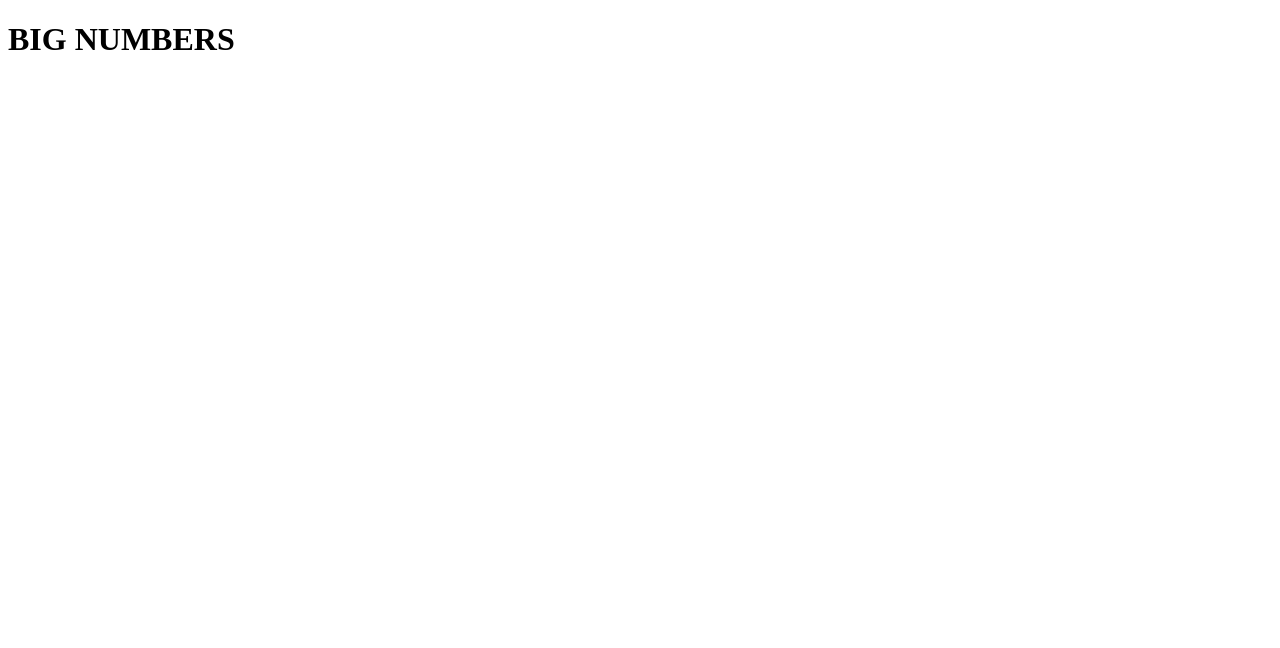
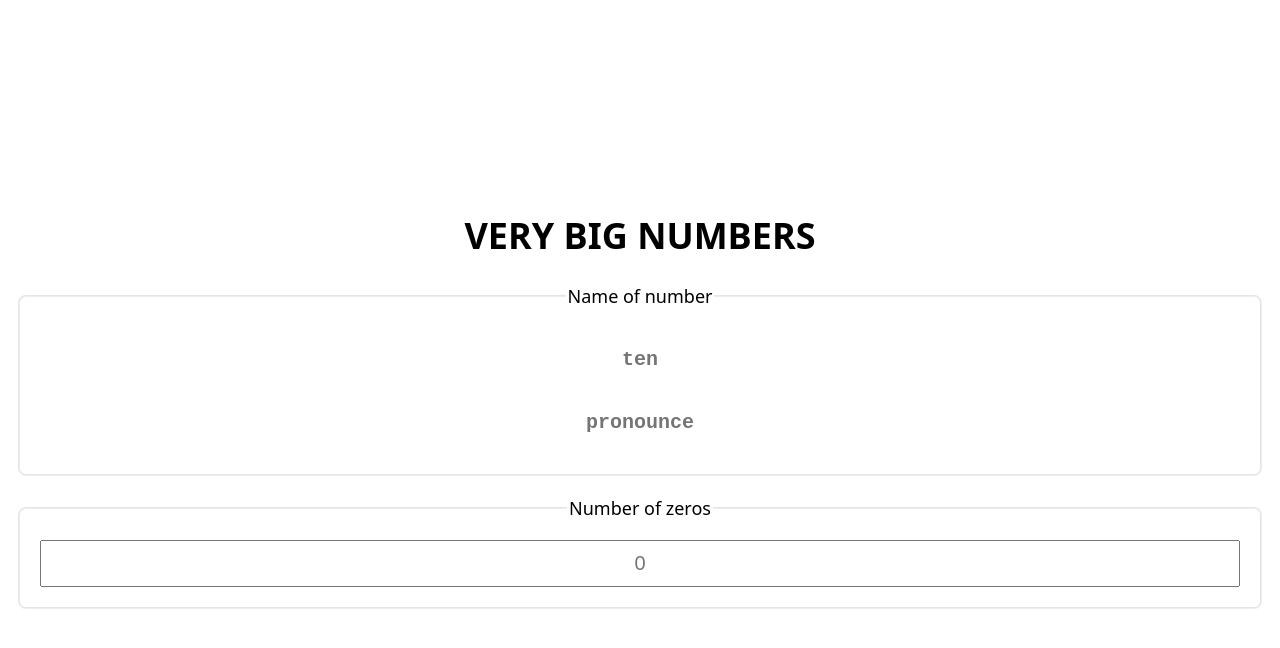
Before and after one commit to kemptone/PowerOfTen, a website with bundled scripts: page public/index.html in a window 1280 px wide. Built offline with nearby package versions, Linux system fonts and the light colour scheme.

Commit message:
finishing

```diff
--- a/public/buildCardinals.js
+++ b/public/buildCardinals.js
@@ -4,12 +4,10 @@ const SPECIAL = "mi bi tri quadri quinti sexti septi octi noni".split(" ")
 const DIG_00x = "un duo tre quattuor quin sex septen octo novem".split(" ")
 const DIG_0x0 = "dec vigin trigin quadragin quinquagin sexagin septuagin octogin nonagin".split(" ")
 const DIG_x00 = "cen duocen trecen quadringen quingen sescen septingen octingen nongen".split(" ")
-const DIG_x000 = "millia".split(" ")
 const NORMAL = [
   DIG_0x0
   , DIG_00x
   , DIG_x00
-  , DIG_x000
 ]
 
 export function buildCardinals(Cardinals) {
@@ -17,7 +15,7 @@ export function buildCardinals(Cardinals) {
   let x = 0
   let y = 0 // by 3
   let powerNumber = 0
-  let limit = 1e4
+  let limit = 1e4 * 10
 
   while (x < limit) {
 
@@ -39,9 +37,22 @@ export function buildCardinals(Cardinals) {
         stringArray.push( "tillion" )
 
       builder.forEach( (item, index) => {
+        if (index === 4) {
+          let r = NORMAL[ 0 ]
+          stringArray.push( r[ item - 1 || 0 ] )
+        }
+        if (index === 3) {
+          let r = NORMAL[ 1 ]
+
+          stringArray.push( "millia" )
+
+          if ((item - 1) !== 0)
+            stringArray.push( r[ item - 1 || 0 ])
+
+        }
         let r = NORMAL[ index ]
         if (r && r[ item - 1 ])
-          stringArray.push( r[ item - 1 ] )
+          stringArray.push( r[ item - 1 || 0 ] )
       })
     }
 
@@ -74,7 +85,6 @@ export function buildCardinals(Cardinals) {
 
   }
 
-  console.log({ Cardinals })
 
 }
 
--- a/public/index.html
+++ b/public/index.html
@@ -4,11 +4,40 @@
     <meta charset="UTF-8">
     <meta http-equiv="X-UA-Compatible" content="IE=edge">
     <meta name="viewport" content="width=device-width, initial-scale=1.0">
-    <title>Document</title>
+    <title>VERY BIG NUMBERS</title>
     <link rel="stylesheet" href="style.css">
 </head>
 <body>
-    <h1>BIG NUMBERS</h1>
+    <main>
+        <header>
+            <h1>VERY BIG NUMBERS</h1>
+        </header>
+        <fieldset>
+            <legend>Name of number</legend>
+            <input
+              type="text"
+              placeholder="ten"
+              id="name"
+              autocomplete="off"
+            >
+            <input
+              type="text"
+              placeholder="pronounce"
+              id="pronounce"
+              autocomplete="off"
+            >
+        </fieldset>
+        <fieldset>
+            <legend>Number of zeros</legend>
+            <input
+              type="text"
+              name=""
+              placeholder="0"
+              id="input"
+              autocomplete="off"
+            >
+        </fieldset>
+    </main>
 </body>
 <script src="index.js" async type="module"></script>
 </html>
--- a/public/index.js
+++ b/public/index.js
@@ -1,57 +1,23 @@
 import { buildCardinals } from './buildCardinals.js'
 import { firstFive } from './firstFive.js'
-
 const Cardinals = [ null, null, null, null, null, null ]
-
 buildCardinals( Cardinals )
 
-function outputPower (powerOfTen) {
-
-  const trey = []
-
-  if (powerOfTen < 6) {
-    return firstFive(powerOfTen)
-  } else if (powerOfTen < 10) {
-  } else {
-    let [ [ first, ...rest ], root ] = Cardinals[ powerOfTen ]
-    trey.push( firstFive( first ) )
-  }
-
+const P = window.PAGE = {
+  e_name : document.getElementById("name")
+  , e_pronounce : document.getElementById("pronounce")
+  , e_input : document.getElementById("input")
 }
 
-// # For the case of ending in 1x we need to end in an 'i'
-//     # instead of the usual 'ti'.  This is because we say:
-//     #
-//     #	trecen-dec-illion
-//     #
-//     # instead of:
-//     #
-//     #	trecen-dec-tillion
-//     #
-//     if (defined($d2) && $d2 == 1) {
-// 	print "i";
-//     } else {
-// 	print "ti";
-//     }
+P.e_input.addEventListener("keyup", e => {
+  const key = Number(P.e_input.value)
 
-//     # all done
-//     #
-//     return;
+  if (key < 6)
+    return P.e_name.value = firstFive( key )
 
-// outputPower(5)
-// One Hundred Thousand
+  const value = Cardinals[ key ]
 
-// outputPower(7)
-// Ten Million
+  P.e_name.value = value.stringArray.join("")
+  P.e_pronounce.value = value.stringArray.join(" ")
 
-// outputPower(9)
-// 1 Billion
-
-// outputPower(15)
-// 1 Quadrillion
-
-// outputPower(16)
-// Ten Quadrillion
-
-// outputPower(16)
-// Ten Quadrillion
+})
--- a/public/style.css
+++ b/public/style.css
@@ -0,0 +1,43 @@
+body {
+  font-family: system-ui;
+  font-size: large;
+  display: flex;
+  flex-direction: column;
+  justify-content: center;
+  height:100vh;
+}
+
+header {
+  text-align: center;
+}
+main {
+}
+
+footer {
+}
+
+fieldset {
+  padding:20px;
+  margin:10px 10px 20px;
+  border-radius: 8px;
+  border-color: rgba(0,0,0,.1);
+}
+
+fieldset legend {
+  text-align: center;
+}
+
+fieldset input {
+  text-align: center;
+  padding: 10px;
+  box-sizing: border-box;width: 100%;
+  font-size: 20px;
+}
+
+fieldset #name,
+fieldset #pronounce {
+  font-family: 'Courier New', Courier, monospace;
+  font-weight: bold;
+  border:none;
+  padding:20px 10px;
+}
```
